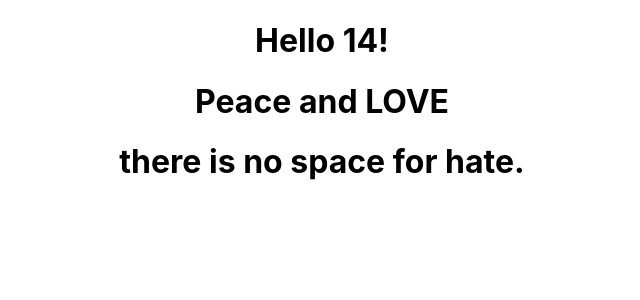
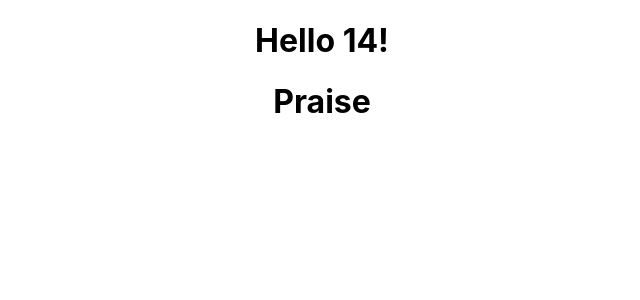
Before and after one commit to Ejiscoxpres/React-practice, a React (Create React App) app: page / in a window 1280 px wide. Shown: the top 300 px of the page, without its empty margins (318-958 px from the left). Built offline with nearby package versions, Linux system fonts and the light colour scheme.

Commit message:
react fragment commit

```diff
--- a/src/App.js
+++ b/src/App.js
@@ -1,5 +1,5 @@
 import './App.css';
-const name = null;
+const name = 'Praise';
 
 
 const App =()  => {
@@ -8,13 +8,13 @@ const App =()  => {
       <h1>Hello {7+7}!</h1>
       {name ?(
         <>
-        test
+        <h1>{name}</h1>
         </>
       ) :(
         <>
 
         <h1>Peace and LOVE</h1>
-        <h1>there is no space for hate.</h1>
+        <h2>There is no space for hate.</h2>
 
         </>
       )}
```
